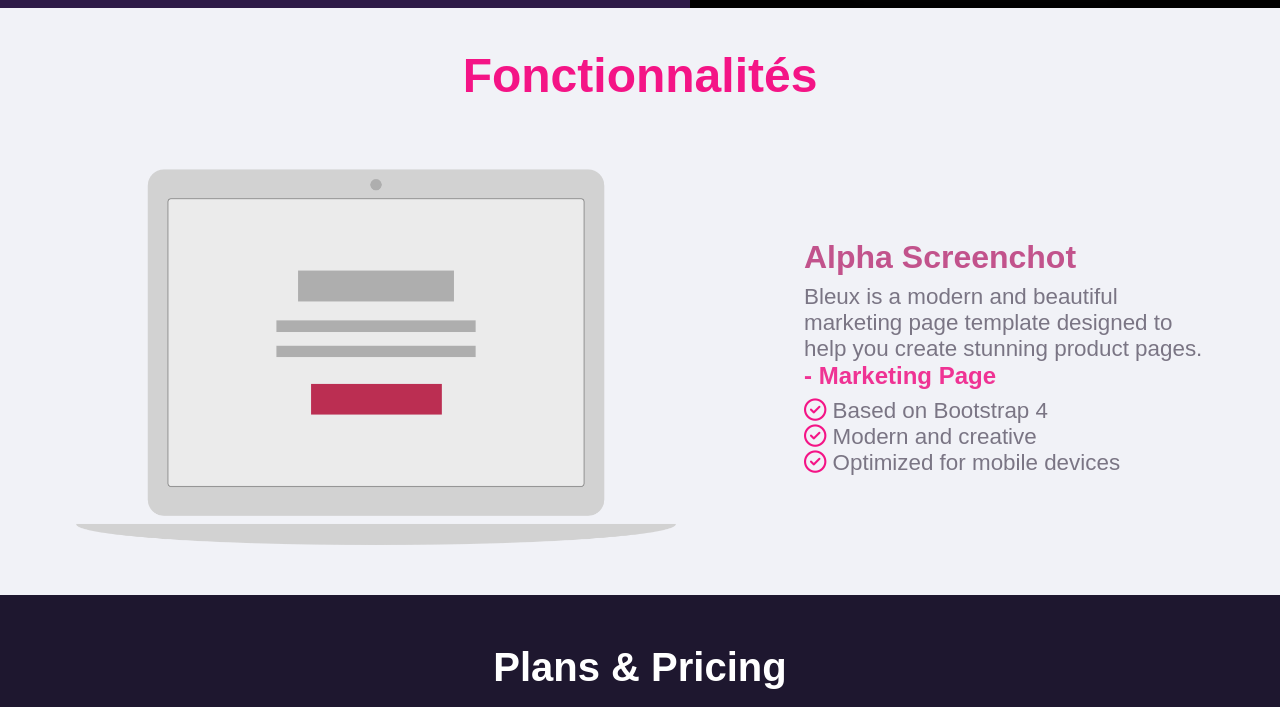
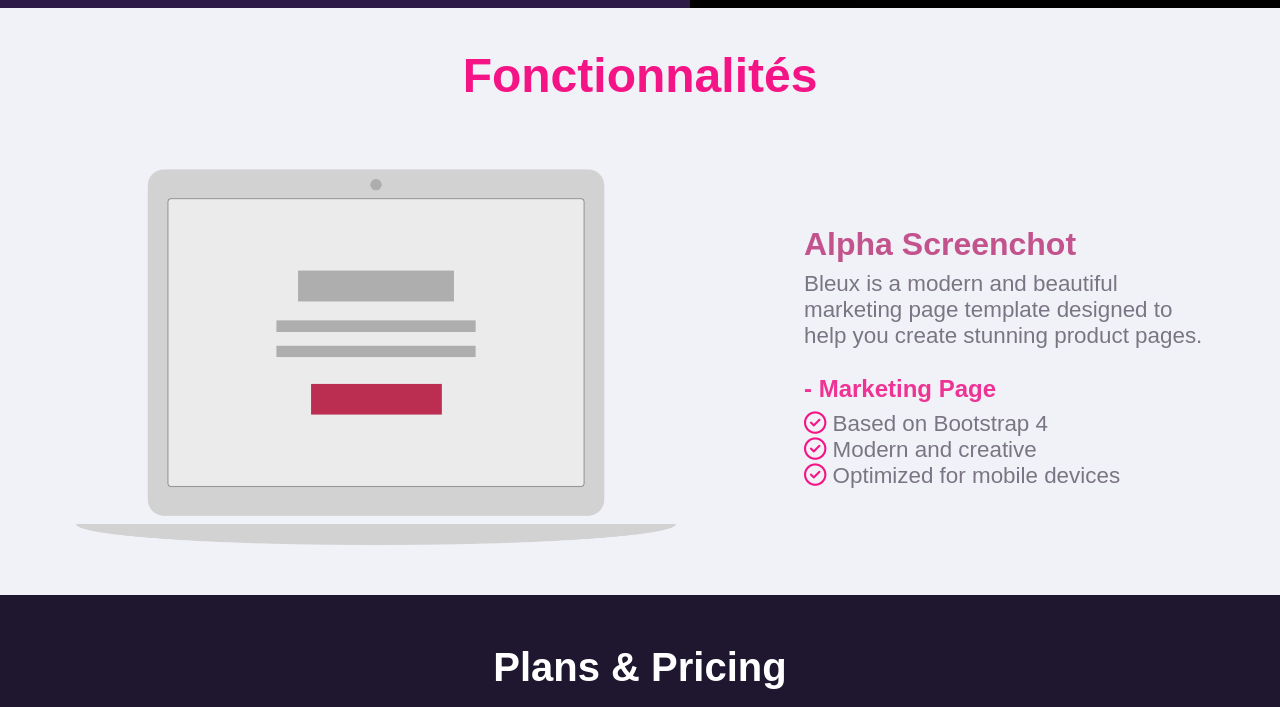
Before and after one commit to Diegovalencia456/proyecto-bluex, a plain HTML site: page index.html in a window 1280 px wide. Shown: the part 866-1573 px from the top of the page. Drawn offline with Linux system fonts and the light colour scheme.

Commit message:
index.html

```diff
--- a/index.html
+++ b/index.html
@@ -54,7 +54,7 @@
             <img src="assets/imagenes/laptop.png" alt="">
             <div class="pc-texto">
                 <h3>Alpha Screenchot</h3>
-                <p>Bleux is a modern and beautiful marketing page template designed to help you create stunning product pages.</p>
+                <p>Bleux is a modern and beautiful marketing page template designed to help you create stunning product pages.</p><br>
                 <h4>- Marketing Page</h4>
                 <p><i class="fa-regular fa-circle-check" style="color: #f41486;"></i> Based on Bootstrap 4</p>
                 <p><i class="fa-regular fa-circle-check" style="color: #f41486;"></i> Modern and creative</p>
```
